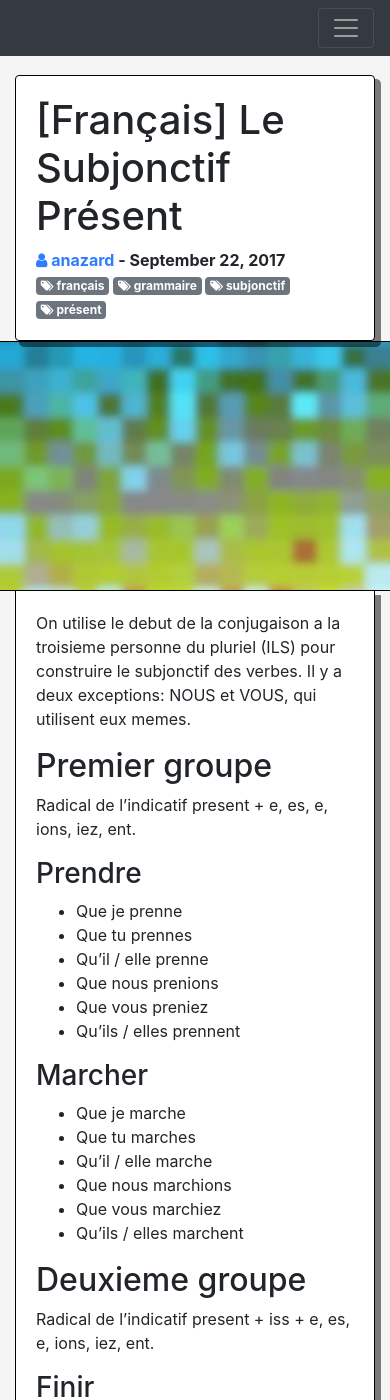
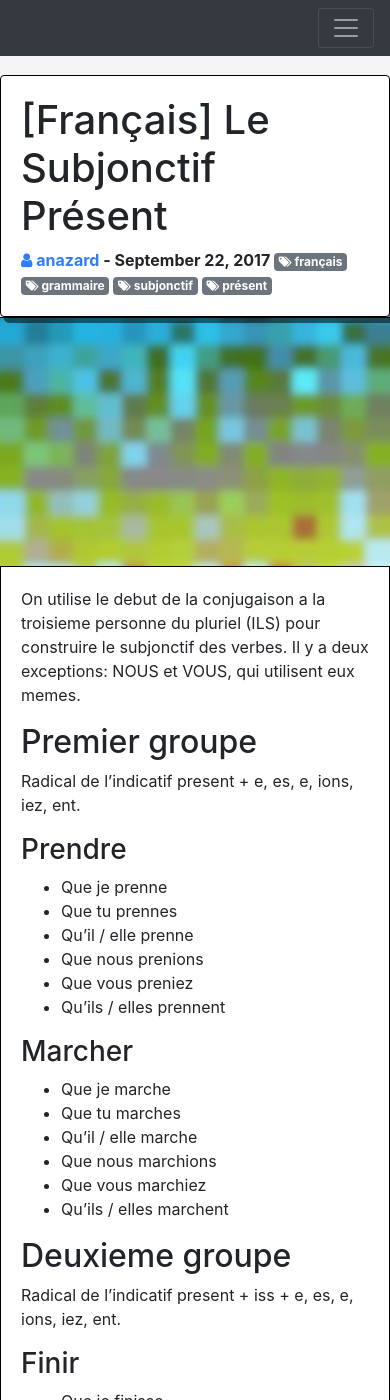
Before and after one commit to anazard/anazard.github.io, a Jekyll site: the page built from _posts/2017-09-22-le-subjonctif.md, in a window 390 px wide and 1400 px high. Built offline with Jekyll 4.4.1, drawn with Linux system fonts in a browser that asks for light colours; comment, search, counter and statistics services are not loaded.

Commit message:
Removed padding from post container for mobile

```diff
--- a/_includes/navbar.html
+++ b/_includes/navbar.html
@@ -9,18 +9,18 @@
         <div class="collapse navbar-collapse" id="navbarNavAltMarkup">
             <div class="navbar-nav">
                 <a class="nav-item nav-link" href="{{ site.baseurl }}/">
-                    <i class="fa fa-home" aria-hidden="true"></i>
+                    <i class="fa fa-hashtag" aria-hidden="true"></i>
                     Home
                 </a>
                 <a class="nav-item nav-link" href="{{ site.baseurl }}/posts">
-                    <i class="fa fa-list" aria-hidden="true"></i>
+                    <i class="fa fa-hashtag" aria-hidden="true"></i>
                     Posts
                 </a>
             </div>
 
             <div class="navbar-nav ml-auto">
                 <a class="nav-item nav-link" href="{{ site.baseurl }}/about">
-                    <i class="fa fa-id-badge" aria-hidden="true"></i>
+                    <i class="fa fa-hashtag" aria-hidden="true"></i>
                     About
                 </a>
             </div>
--- a/_layouts/post.html
+++ b/_layouts/post.html
@@ -4,7 +4,7 @@ layout: base
 
 {% include jumpTop.html %}
 
-<div class="container">
+<div class="container container-post">
     <div class="card margin-bottom-0">
         <div class="card-body">
             <h1>{{page.title}}</h1>
@@ -20,8 +20,8 @@ layout: base
                 {{ page.date | date: "%B %e, %Y" }}
                 {% for tag in page.tags %}
                     <span class="badge badge-secondary">
-                            <i class="fa fa-tags" aria-hidden="true"></i>
-                            {{ tag }}
+                        <i class="fa fa-tags" aria-hidden="true"></i>
+                        {{ tag }}
                     </span>
                 {% endfor %}
             </strong>
@@ -38,7 +38,7 @@ layout: base
     >
 </div>
 
-<div class="container margin-top-0">
+<div class="container container-post margin-top-0">
     <div class="card">
         <div class="card-body">
             {{content}}
--- a/assets/styles/main.scss
+++ b/assets/styles/main.scss
@@ -212,3 +212,10 @@ nav {
     margin: auto;
   }
 }
+
+.container-post {
+  @media (max-width: 575.98px) {
+    padding-left: 0;
+    padding-right: 0;
+  }
+}
```
Also changed, not shown: 14 other files.
